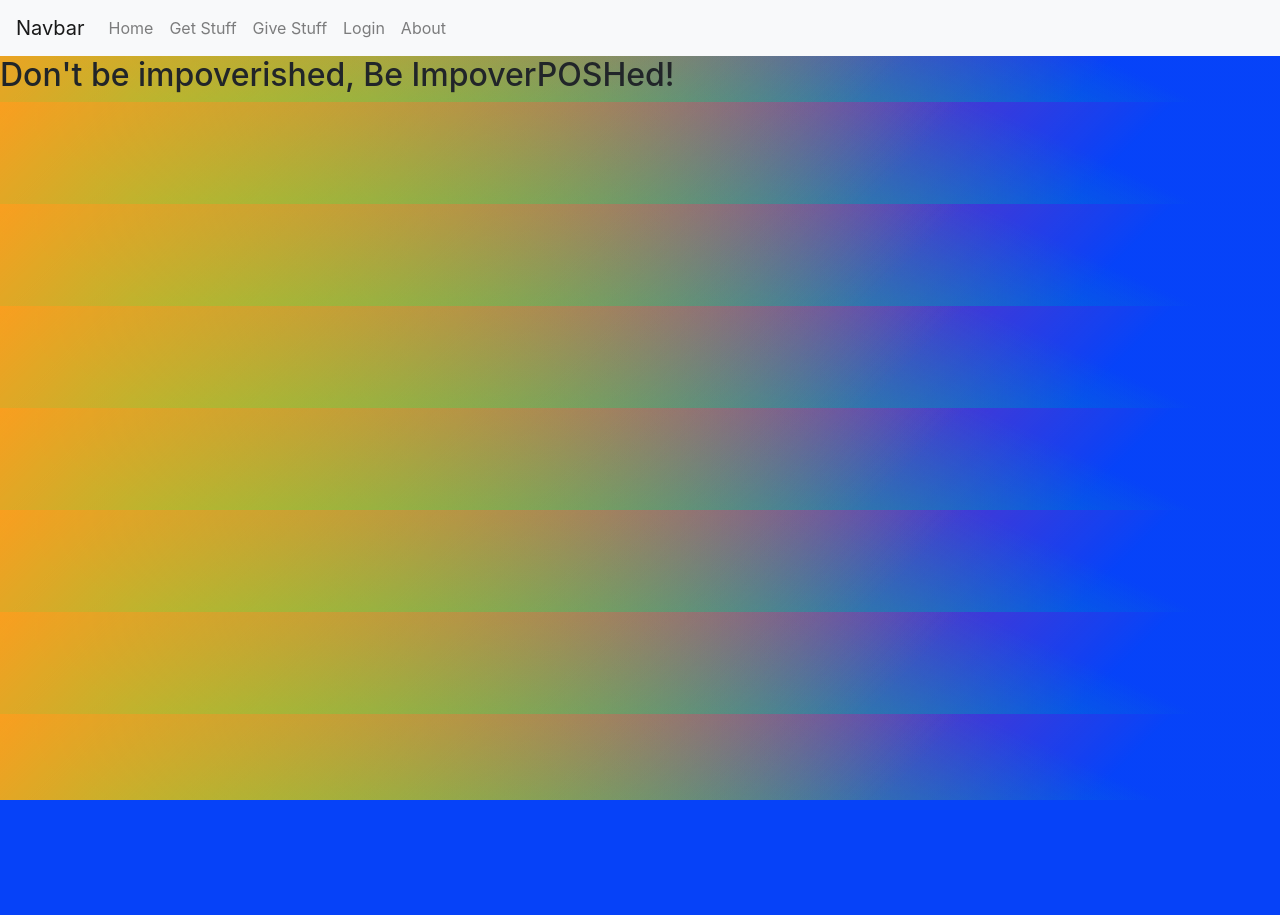
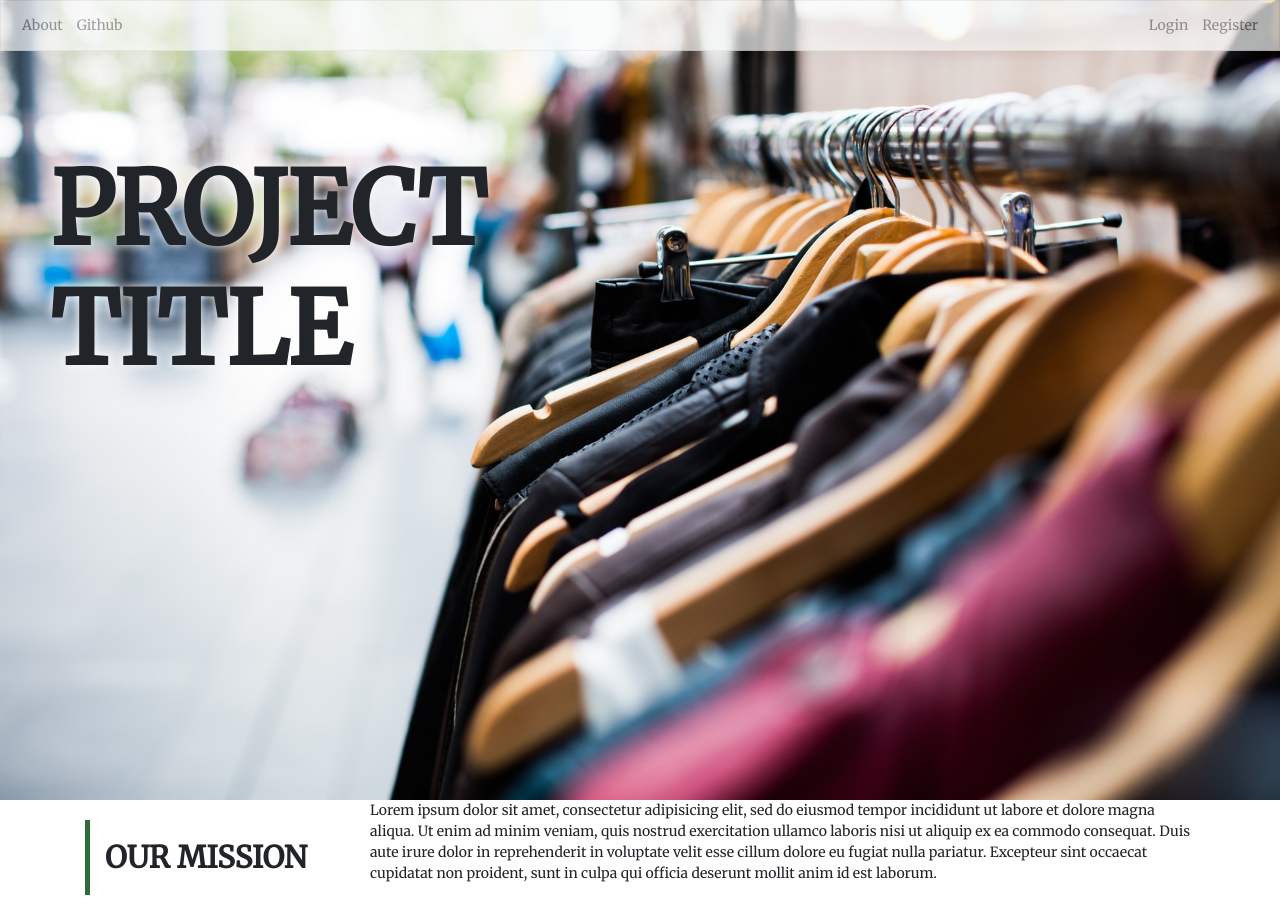
Before and after one commit to olivia-ea/hackthon-project, a Flask app: page / in a window 1280 px wide. Before the commit the page ends 800 px from the top, so only its background shows below. Run offline with Flask 2, Linux system fonts and the light colour scheme; some libraries are stand-ins or nearby versions.

Commit message:
Styled homepage

```diff
--- /dev/null
+++ b/static/css/homepage.css
@@ -0,0 +1,66 @@
+/** {
+  padding: 0;
+  margin: 0;
+}*/
+
+html, body {
+    width: 100%;
+    height: 100%;
+    font-family: 'Merriweather', serif;
+}
+
+html {
+  scroll-behavior: smooth;
+  font-family: 'Merriweather', serif;
+  -webkit-text-size-adjust: 100%;
+  -ms-text-size-adjust: 100%;
+  font-size: 14px;
+  -webkit-tap-highlight-color: rgba(0, 0, 0, 0);
+}
+
+.navbar {
+  overflow: hidden;
+  background-color: #333;
+  opacity: 0.7;
+  border: 1px solid #e7e7e7;
+  position: fixed;
+  z-index: 1;
+  top: 0;
+  width: 100%;
+
+}
+
+#background-img {
+  height: 100%;
+  background: url('/static/images/clothing-rack.jpeg');
+  background-repeat: no-repeat;
+  background-position: center center;
+  background-size: cover;
+}
+
+#main-title-homepage {
+    font-family: 'Merriweather', serif;
+    font-weight: bold;
+    text-shadow: white 0px 0px 10px;
+    font-size: 100px;
+    text-align: left;
+    padding-top: 150px;
+    padding-left: 50px;
+}
+
+#about-section {
+    background: #D3D3D3;
+    font-family: 'Merriweather', serif;
+    margin-top: 20px;
+    margin-bottom: 20px;
+}
+
+blockquote {
+    border-left: 5px solid #2d6c39;
+/*    color: #795548;*/
+    font: 'opensans-bold', sans-serif;
+    font-weight: bold;
+    font-size: 30px;
+    margin: 20px 0;
+    padding: 15px;
+}
--- a/templates/homepage.html
+++ b/templates/homepage.html
@@ -12,37 +12,41 @@
     <script src="https://ajax.googleapis.com/ajax/libs/jquery/3.3.1/jquery.min.js"></script>
     <script src="https://cdnjs.cloudflare.com/ajax/libs/popper.js/1.14.7/umd/popper.min.js"></script>
     <script src="https://maxcdn.bootstrapcdn.com/bootstrap/4.3.1/js/bootstrap.min.js"></script>
+
+    <link href="https://fonts.googleapis.com/css?family=Merriweather" rel="stylesheet">
+
+    <link rel="stylesheet" href="../static/css/homepage.css">
+
 </head>
 
 
 
-<body class="colorful">
+<body>
 
     <!-- START NAVBAR -->
     <nav class="navbar navbar-expand-lg navbar-light bg-light">
-        <a class="navbar-brand" href="#">Navbar</a>
         <button class="navbar-toggler" type="button" data-toggle="collapse" data-target="#navbarSupportedContent" aria-controls="navbarSupportedContent" aria-expanded="false" aria-label="Toggle navigation">
           <span class="navbar-toggler-icon"></span>
         </button>
 
         <div class="collapse navbar-collapse" id="navbarSupportedContent">
             <ul class="navbar-nav mr-auto">
-
                 <li class="nav-item">
-                <a class="nav-link" href="./">Home</a>
+                    <a class="nav-link js-scroll-trigger" href="#about">About</a>
                 </li>
                 <li class="nav-item">
-                <a class="nav-link" href="#">Get Stuff</a>
+                    <a class="nav-link" href="https://github.com/olivia-ea/hackthon-project">Github</a>
+                </li>
+            </ul>
+
+            <ul class="navbar-nav ml-auto">
+                <li class="nav-item">
+                  <a class="nav-link" href="/register-new-user">Login</a>
                 </li>
                 <li class="nav-item">
-                <a class="nav-link" href="#">Give Stuff</a>
+                  <a class="nav-link" href="/login-current-user">Register</a>
                 </li>
-            <li class="nav-item">
-              <a class="nav-link" href="./login-current-user">Login</a>
-            </li>
-            <li class="nav-item">
-              <a class="nav-link" href="./about">About</a>
-            </li>
+            </ul>
 
         <!-- Dont need a dropdown right now
             <li class="nav-item dropdown">
@@ -60,6 +64,62 @@
         </div>
         <!-- END NAVBAR-->
       </nav>
-    <h2>Don't be impoverished, Be ImpoverPOSHed!</h2>
+
+<div id="background-img" class="container-fluid text-center light-text">
+    <div class="homepage-header-row row">
+        <h1 id="main-title-homepage">PROJECT<br>TITLE</h1>
+    </div>
+
+</div>
+
+<div id="about section">
+    <div class="container">
+        <div class="row">
+            <div class="col-lg-12">
+                <div class="row">
+                    <div class="col-lg-3">
+                        <a id="about"></a>
+                        <blockquote>OUR MISSION</blockquote>
+                    </div>
+
+                    <div class="col-lg-9">
+
+                        <p>
+                            Lorem ipsum dolor sit amet, consectetur adipisicing elit, sed do eiusmod
+                            tempor incididunt ut labore et dolore magna aliqua. Ut enim ad minim veniam,
+                            quis nostrud exercitation ullamco laboris nisi ut aliquip ex ea commodo
+                            consequat. Duis aute irure dolor in reprehenderit in voluptate velit esse
+                            cillum dolore eu fugiat nulla pariatur. Excepteur sint occaecat cupidatat non
+                            proident, sunt in culpa qui officia deserunt mollit anim id est laborum.
+                        </p>
+                    </div>
+
+                </div>
+            </div>
+        </div>
+    </div>
+</div>
+
+<div id="goals">
+
+
+</div>
+<!--
+
+    <div id="about">
+        <div class="container">
+            <div class="row">
+                <div class="col-lg-12">
+                    <div class="row">
+                        <div class="col-lg-3">
+                            <a id="about"><h1>PROJECT TITLE</h1></a>
+                            </div>
+                        </div>
+                        <div class="col-lg-9">
+                         -->
+
+
+
+
   </body>
 </html>
--- a/views.py
+++ b/views.py
@@ -115,6 +115,37 @@ def display_package_clothing():
 
     clothes = db_session.query(Clothing).all()
 
+    clothing = {}
+
+    '''
+    class Clothing(Base):
+    __tablename__ = 'clothes'
+
+    name = Column(String(50), nullable=False)
+    article_id = Column(Integer, primary_key=True)
+    lot_number = Column(Integer, nullable=False)
+    retailer = Column(String(30))
+    description = Column(String(250))
+    price = Column(Float, nullable=False)'''
+
+    with open(filepath) as file:
+        for line in file:
+            (name,
+             article_id,
+             lot_number,
+             retailer,
+             description,
+             price) = line.strip().split("|")
+
+            price = float(price)
+
+            clothing[article_id] = Clothing(name,
+                                             article_id,
+                                             lot_number,
+                                             retailer,
+                                             description,
+                                             price)
+
     return render_template("display_clothing.html", clothing=clothing)
 
 @app.route("/cart")
```
Also changed, not shown: templates/login-page.html (+12 -10 lines), clothingapp.db (added), static/images/clothing-rack.jpeg (added), 3 other files. Lines whose indentation alone changed are shown as unchanged.
